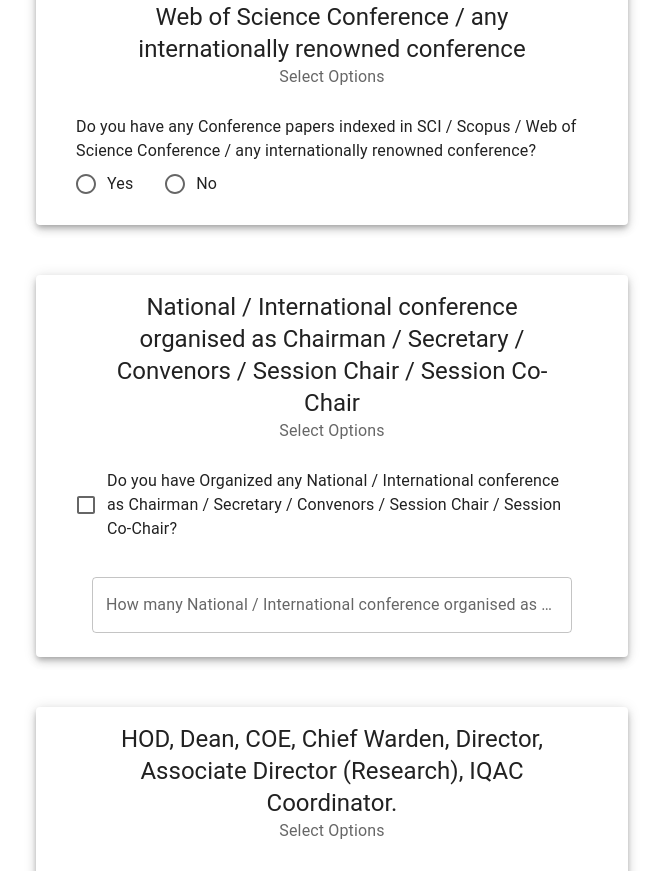
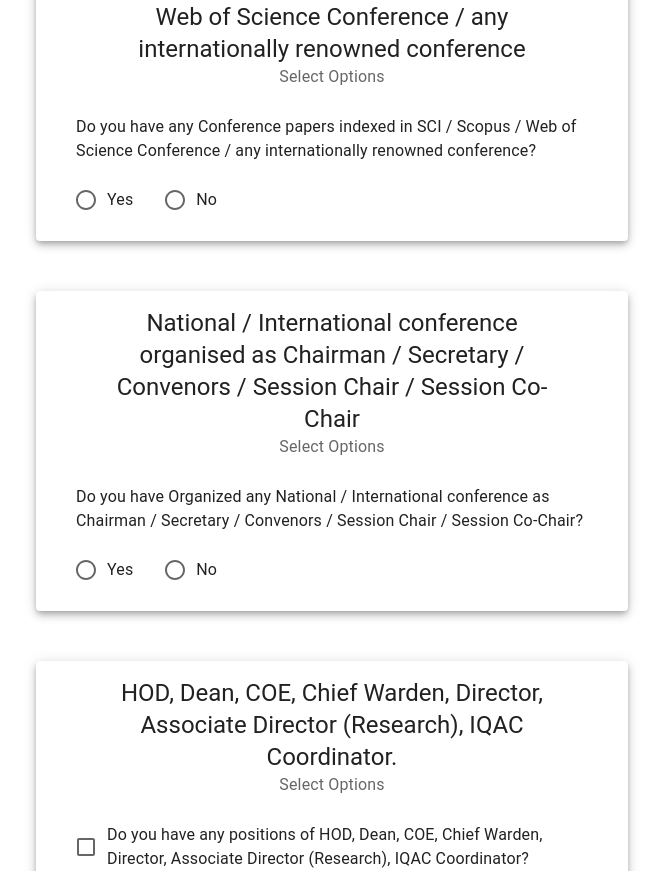
Before and after one commit to CodeArena-SJCIT/SJCIT-CPS, a React (Create React App) app: page /form/1 in a window 1280 px wide. Shown: the part 1253-2124 px from the top of the page, without its empty margins (318-981 px from the left). Built offline with nearby package versions, Linux system fonts and the light colour scheme.

Commit message:
Resolved the Issues which were giving the Netlify Preview Fail

```diff
--- a/src/CPS-Frontend/Main Form/Conference Organizer/conferenceOrg.js
+++ b/src/CPS-Frontend/Main Form/Conference Organizer/conferenceOrg.js
@@ -11,7 +11,7 @@ const ConferenceOrganizer = () => {
 
 
     const handleConferenceOrgChecked = (e) => {
-        setconferenceOrgChecked(e.target.checked);
+        setconferenceOrgChecked(e.target.value);
     }
 
     return (
@@ -19,11 +19,15 @@ const ConferenceOrganizer = () => {
             <Card variant="elevation" elevation={5} sx={{ width: '100%', paddingLeft: "40px", paddingRight: "40px" }} raised>
                 <CardHeader title="National / International conference organised as Chairman / Secretary / Convenors / Session Chair / Session Co-Chair" subheader="Select Options" sx={{ textAlign: "center" }} />
 
-                <FormGroup row sx={{ marginTop: "10px", marginBottom: "20px" }}>
-                    <FormControlLabel control={<Checkbox checked={conferenceOrgChecked} onChange={(e) => handleConferenceOrgChecked(e)} />} label="Do you have Organized any National / International conference as Chairman / Secretary / Convenors / Session Chair / Session Co-Chair?" />
+                <FormGroup row sx={{ marginTop: "10px", marginBottom: "20px", alignItems: "center", gap: 2, justifyContent: "space-between" }}>
+                    <Typography>Do you have Organized any National / International conference as Chairman / Secretary / Convenors / Session Chair / Session Co-Chair?</Typography>
+                    <RadioGroup row sx={{ gap: 2 }} value={conferenceOrgChecked} onChange={(e) => handleConferenceOrgChecked(e)}>
+                        <FormControlLabel value="Yes" control={<Radio />} label="Yes" />
+                        <FormControlLabel value="No" control={<Radio />} label="No" />
+                    </RadioGroup>
                 </FormGroup>
 
-                {(conferenceOrgChecked || !numberOfConferenceOrg) &&
+                {(conferenceOrgChecked !== "No" && conferenceOrgChecked) &&
                     <>
                         <CardContent>
                             <Tooltip title={
--- a/src/CPS-Frontend/Main Form/Conference Papers/conferecePapers.js
+++ b/src/CPS-Frontend/Main Form/Conference Papers/conferecePapers.js
@@ -40,7 +40,7 @@ const ConferencePapers = () => {
             <Card variant="elevation" elevation={5} sx={{ width: '100%', paddingLeft: "40px", paddingRight: "40px" }} raised>
                 <CardHeader title="Conference papers indexed in SCI / Scopus / Web of Science Conference / any internationally renowned conference" subheader="Select Options" sx={{ textAlign: "center" }} />
 
-                <FormGroup row sx={{ marginTop: "10px", marginBottom: "20px" }}>
+                <FormGroup row sx={{ marginTop: "10px", marginBottom: "20px", alignItems: "center", gap: 2, justifyContent: "space-between" }}>
                     <Typography>Do you have any Conference papers indexed in SCI / Scopus / Web of Science Conference / any internationally renowned conference?</Typography>
                     <RadioGroup row sx={{ gap: 2 }} value={conferencePaperChecked} onChange={(e) => handleConferencePaperChecked(e)}>
                         <FormControlLabel value="Yes" control={<Radio />} label="Yes" />
@@ -48,7 +48,7 @@ const ConferencePapers = () => {
                     </RadioGroup>
                 </FormGroup>
 
-                {(conferencePaperChecked != "No" && conferencePaperChecked) &&
+                {(conferencePaperChecked !== "No" && conferencePaperChecked) &&
                     <>
                         <CardContent>
                             <TextField type="number" label="How many journal papers or book chapters published in SCI or Scopus-indexed journals?" fullWidth onChange={(e) => { let value = parseInt(e.target.value, 10); if (value < 0 || isNaN(value)) { value = 0 } e.target.value = value; setnumberOfConferencePapers(e.target.value) }} />
--- a/src/CPS-Frontend/Main Form/form.js
+++ b/src/CPS-Frontend/Main Form/form.js
@@ -148,7 +148,7 @@ const Form = () => {
                     </CardContent>
 
 
-                    {(patentChecked != "No" && patentChecked) && <CardContent>
+                    {(patentChecked !== "No" && patentChecked) && <CardContent>
                         <TextField label="How many patents have you published or been granted?" type="number" variant="outlined" fullWidth onChange={(e) => { let value = parseInt(e.target.value, 10); if (value < 0 || isNaN(value)) { value = 0; } e.target.value = value; setNumberofPatents(e.target.value) }} />
                     </CardContent>}
 
@@ -205,7 +205,7 @@ const Form = () => {
                         </RadioGroup>
                     </FormGroup>
 
-                    {(consultancyProjectsOption != "No" && consultancyProjectsOption) &&
+                    {(consultancyProjectsOption !== "No" && consultancyProjectsOption) &&
                         <CardContent>
                             <TextField type="number" label="Total Amount of Consultacny  Projects you have done (In Lakhs)" fullWidth onChange={(e) => { let value = parseInt(e.target.value, 10); if (value < 0 || isNaN(value)) { value = 0; } e.target.value = value; setconsultancyProjectsOption(e.target.value) }} />
                         </CardContent>
--- a/src/CPS-Frontend/Main Form/journal Papers/journalPapers.js
+++ b/src/CPS-Frontend/Main Form/journal Papers/journalPapers.js
@@ -48,7 +48,7 @@ const JournalPapers = () => {
                     </RadioGroup>
                 </FormGroup>
 
-                {(journalPaperChecked != "No" && journalPaperChecked) &&
+                {(journalPaperChecked !== "No" && journalPaperChecked) &&
                     <>
                         <CardContent>
                             <TextField type="number" label="How many journal papers or book chapters published in SCI or Scopus-indexed journals?" fullWidth onChange={(e) => { let value = parseInt(e.target.value, 10); if (value < 0 || isNaN(value)) { value = 0; } e.target.value = value; setnumberOfJournalPapers(e.target.value) }} />
--- a/src/CPS-Frontend/Main Form/phd Component/phdComponent.js
+++ b/src/CPS-Frontend/Main Form/phd Component/phdComponent.js
@@ -70,7 +70,7 @@ const PhdComponent = () => {
                     </RadioGroup>
                 </FormGroup>
 
-                {(phdOptionChecked != "No" && phdOptionChecked) &&
+                {(phdOptionChecked !== "No" && phdOptionChecked) &&
                     <>
                         <CardContent>
                             <TextField type="number" label="How many students have been Awarded Ph.D." fullWidth onChange={(e) => { let value = parseInt(e.target.value, 10); if (value < 0 || isNaN(value)) { value = 0; } e.target.value = value; setnumberOfStudentCompletedPhd(e.target.value) }} />
```
